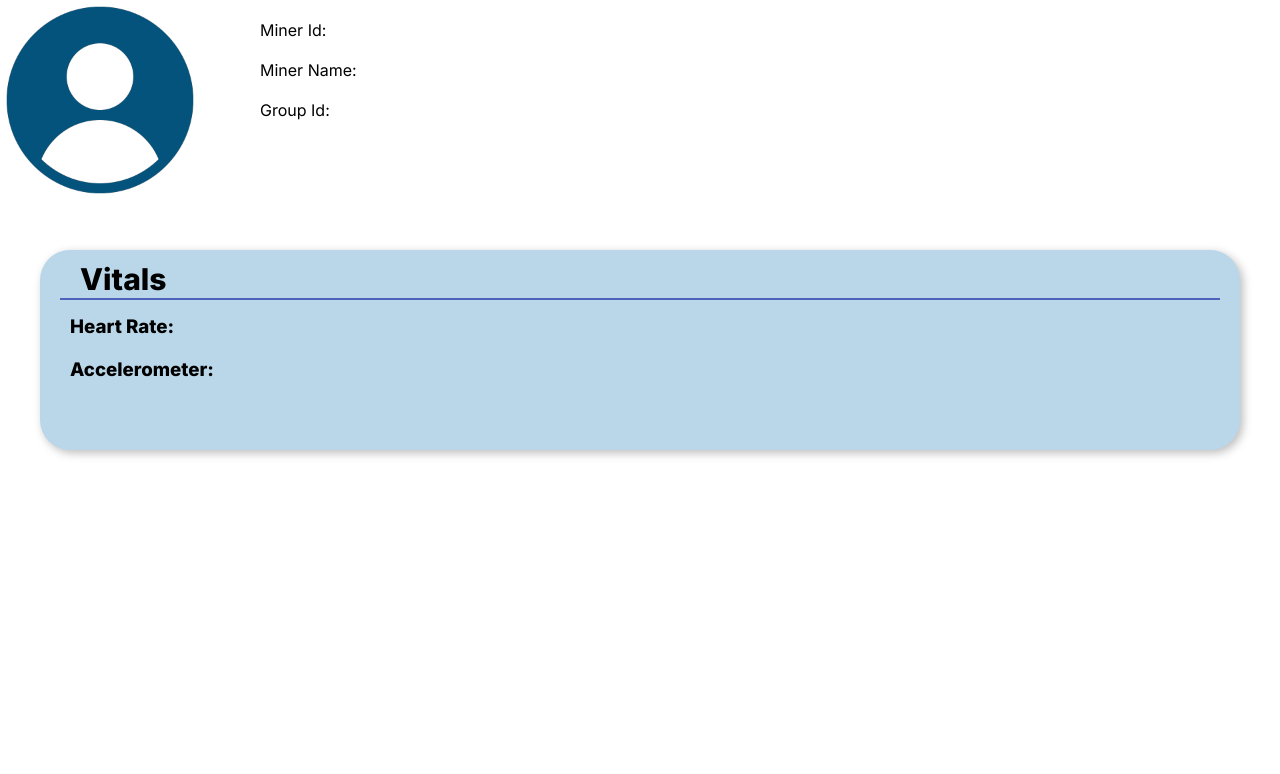
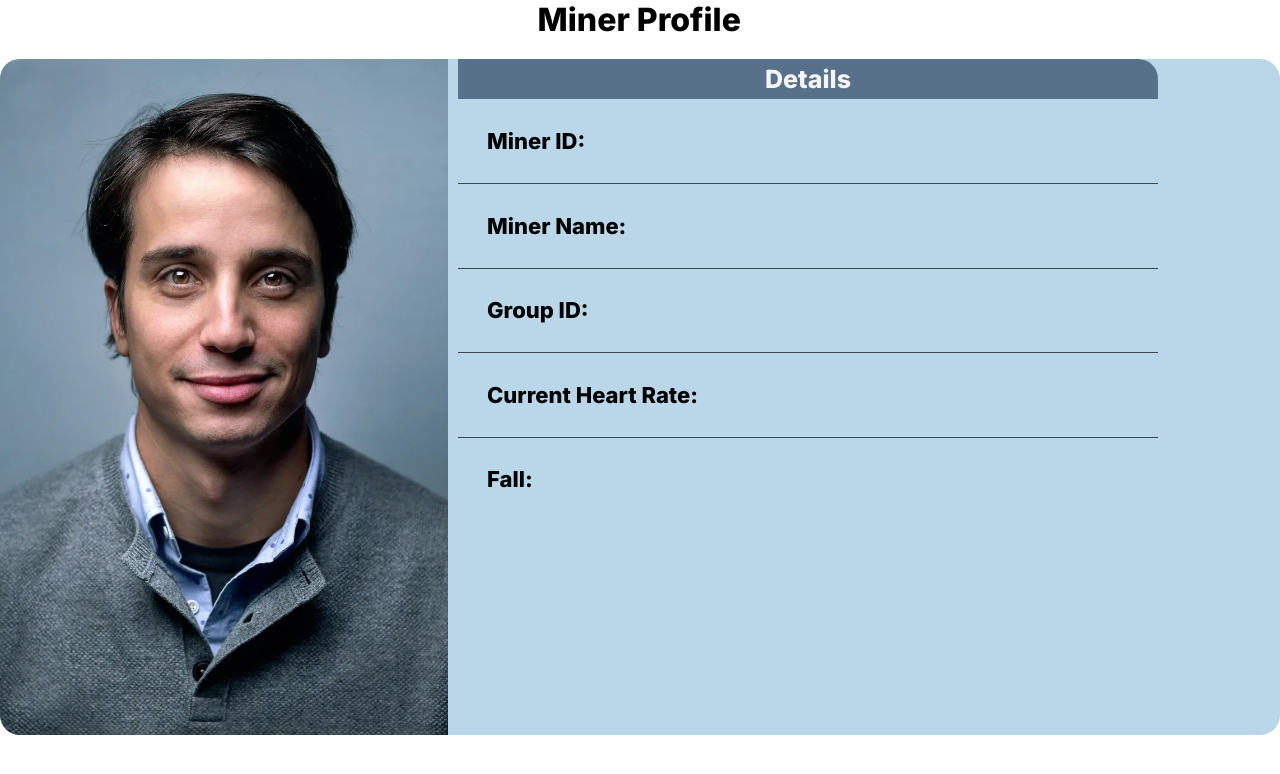
Before and after one commit to hitakritgoplani/MineAlert, a plain HTML site: page pages/miner_profile.html in a window 1280 px wide. Drawn offline with Linux system fonts and the light colour scheme.

Commit message:
Miner profile

```diff
--- a/assets/miner_profile.js
+++ b/assets/miner_profile.js
@@ -4,12 +4,6 @@ function generateItems() {
   db.collection("miners")
     .doc(docId)
     .onSnapshot((doc) => {
-      let status = "";
-      if (doc.data().heartrate > 120) {
-        status = "Very High";
-      } else {
-        status = "Normal";
-      }
       document.getElementById("minerid").innerText = doc.data().mid;
       document.getElementById("minername").innerText = doc.data().mname;
       document.getElementById("groupid").innerText = doc.data().gid;
--- a/pages/miner_profile.html
+++ b/pages/miner_profile.html
@@ -9,39 +9,25 @@
     <title>Document</title>
   </head>
   <body>
-    <div class="top-row">
-      <img class="miner-profile-pic" src="../images/profile.png" />
-      <div class="miner-details">
-        <div class="miner-vitals-row">
-            <p class="miner1">Miner Id:&nbsp;</p>
-            <h4 id="minerid" class="miner1"></h4>
-        </div>
-        <div class="miner-vitals-row">
-            <p class="miner1">Miner Name:&nbsp;</p>
-            <h4 id="minername" class="miner1"></h4>
-        </div>
-        <div class="miner-vitals-row">
-            <p class="miner1">Group Id:&nbsp;</p>
-            <h4 id="groupid" class="miner1"></h4>
-        </div>
-      </div>
-    </div>
-
-    <div class="miner-container">
-      <div class="miner-header">
-        <div class="miner-main-heading"><h2></h2>Vitals<h2></h2></div>
-      </div>
-      <div class="individual-miner">
-        <div class="miner-vitals-row">
-          <h3 class="t-op">Heart Rate: </h3>
-          <h3 id="heartvalue" class="t-op"></h3>
-        </div>
-        <div class="miner-vitals-row">
-            <h3 class="t-op">Accelerometer: </h3>
-            <h3 id="accvalue" class="t-op"></h3>
-          </div>
-      </div>
-    </div>
+	<h1>Miner Profile</h1>
+    <div class="container">
+		<div class="left">
+			<img class="miner-profile-pic" src="../images/miner.jpg" />
+		</div>
+		<div class="line"></div>
+		<div class="right">
+			<div class="details">Details</div>
+			<p class="values">Miner ID:&nbsp;&nbsp;<strong><span id="minerid" class="miner1"></span></strong></p>
+			<div class="between-line"></div>
+			<p class="values">Miner Name:&nbsp;&nbsp;<strong><span id="minername" class="miner1"></span></strong></p>
+			<div class="between-line"></div>
+			<p class="values">Group ID:&nbsp;&nbsp;<strong><span id="groupid" class="miner1"></span></strong></p>
+			<div class="between-line"></div>
+			<p class="values">Current Heart Rate:&nbsp;&nbsp;<strong><span id="heartvalue" class="miner1"></span></strong></p>
+			<div class="between-line"></div>
+			<p class="values">Fall:&nbsp;&nbsp;<strong><span id="accvalue" class="miner1"></span></strong></p>
+		</div>
+	</div>
     <script src="../assets/miner_profile.js"></script>
   </body>
 </html>
--- a/styles/style-index.css
+++ b/styles/style-index.css
@@ -43,12 +43,13 @@ form{
 }
 
 label, h2{
+	font-weight: bold;
 	background-color: #BAD7E9;
 }
 
 input:not(.btn){
 	width: 375px;
-	height: 35px;
+	height: 45px;
 	border: 0;
 	border-radius: 5px;
 	margin-top: 3px;
@@ -62,6 +63,8 @@ input:not(.btn){
 }
 
 .btn{
+	font-size: medium;
+	font-weight: bold;
 	color:white;
 	background-color: #567189;
 	width: 150px;
--- a/styles/style-miner-profile.css
+++ b/styles/style-miner-profile.css
@@ -7,58 +7,80 @@
 	font-family: 'Inter', sans-serif;
 }
 
+*::selection{
+	background-color: #567189;
+	color: white;
+}
+h1{
+	margin-top: 0;
+	margin-left: 42%;
+}
 
-.top-row {
+.container{
+	margin-top: 20px;
+	width: 100%;
+	height:95%;
+	background-color: #BAD7E9;
+	border-radius: 20px;
 	display: flex;
 }
 
-.miner-profile-pic {
-	height: 200px;
-	width: 200px;
+.left{
+	width:35%;
+	border-radius: 20px 0px 0px 20px;
 }
 
-.miner-details {
-	margin-left: 60px;
+.miner-profile-pic{
+	height: 100%;
+	width:100%;
+	border-radius: 20px 0px 0px 20px;
 }
 
-.miner1 {
-	margin-top: 20px;
+.right:not(div){
+	padding: 20px;
+	width: auto;
 }
 
-.miner-container {
-	height: 200px;
-	max-width: 1200px;
-	margin: 50px auto 0px auto;
-	background-color: #BAD7E9;
-	border-radius: 30px;
-	box-shadow: 3px 3px 10px rgb(188, 188, 188);
-	padding: 0px 20px 20px 20px;
+.line{
+	background-color: #ECF2FF;;
+	height: 100%;
+	width: 10px;
+	z-index: 1
 }
 
-.miner-header {
-	height: 50px;
-	width: 100%;
-	display: flex;
-	align-items: center;
-	justify-content: space-between;
-	padding: 20px 20px 10px 20px;
-	border-bottom: 2px solid rgba(0, 20, 151, 0.59);
+.values{
+	font-weight: bold;
+	color: black;
+	font-size: 22px;
+	padding: 29px;
 }
 
-.miner-vitals-row {
-	display: flex;
+.miner1{
+	font-weight: bolder;
+	color: black;
 }
 
-.miner-main-heading {
-	font-size: 30px;
-	font-weight: 600;
-	color: blak;
+.between-line{
+	background-color: #3F4756;;
+	width: 100%;
+	height: 0.5px;
+	z-index: 1
 }
 
-.individual-miner{
-	margin-top:5px;
+.details{
+	color: whitesmoke;
+	font-weight: bold;
+	font-size: 25px;
+	display: flex;
+	justify-content: center;
+	align-items: center;
+	background-color: #567189;
+	width: 700px;
+	height: 40px;
+	border-radius: 0px 20px 0px 0px;
 }
 
-.t-op{
-	padding: 10px;
+.details::selection{
+	background-color: whitesmoke;
+	color: #567189;
 }
--- a/styles/style.css
+++ b/styles/style.css
@@ -5,6 +5,12 @@
 	padding: 0;
 	box-sizing: border-box;
 	font-family: 'Inter', sans-serif;
+
+}
+
+*::selection{
+	color:black;
+	background-color: whitesmoke;
 }
 
 body {
@@ -13,7 +19,6 @@ body {
 	overflow-x: hidden;
 	padding: 0px 0px;
 }
-
 /* style for header */
 
 header {
@@ -75,17 +80,16 @@ span{
 	top: 70px;
 	z-index: 1;
 }
-
 .main {
 	height: calc(100vh - 70px);
 	width: 100%;
 	overflow-y: scroll;
 	overflow-x: hidden;
-	padding: 40px 30px 30px 30px;
+	padding: 20px 30px 30px 30px;
 }
 
 .main::-webkit-scrollbar-thumb {
-	background-image: linear-gradient(to bottom, rgb(0, 0, 85), rgb(0, 0, 50));
+	background-color: black;
 }
 
 .main::-webkit-scrollbar {
@@ -138,7 +142,7 @@ span{
 }
 
 .nav-option:hover {
-	background-color: white;
+	background-color: whitesmoke;
 	cursor: pointer;
 }
 
```
Also changed, not shown: index.html (+1 -1 lines), images/miner.jpg (added).
